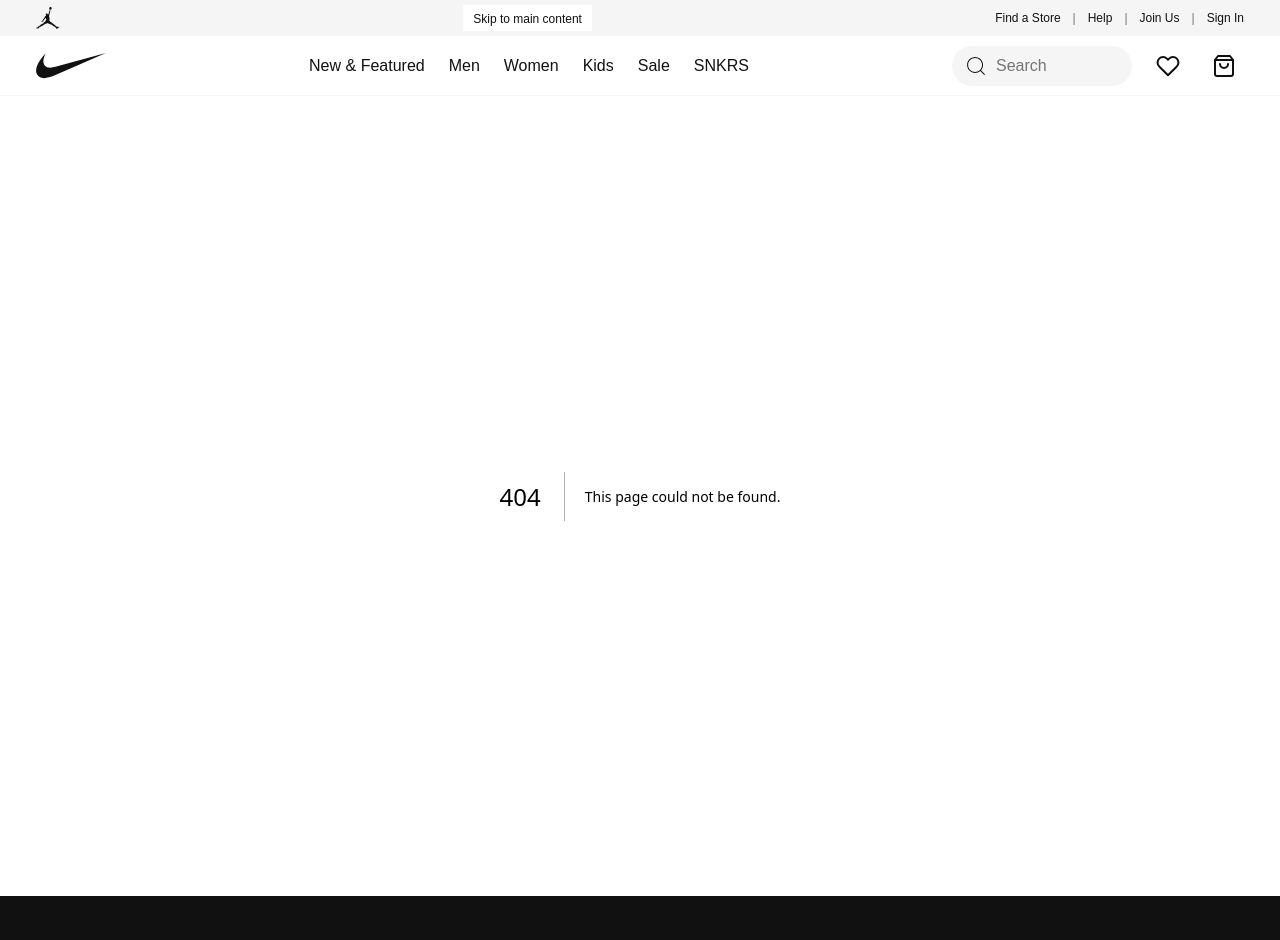
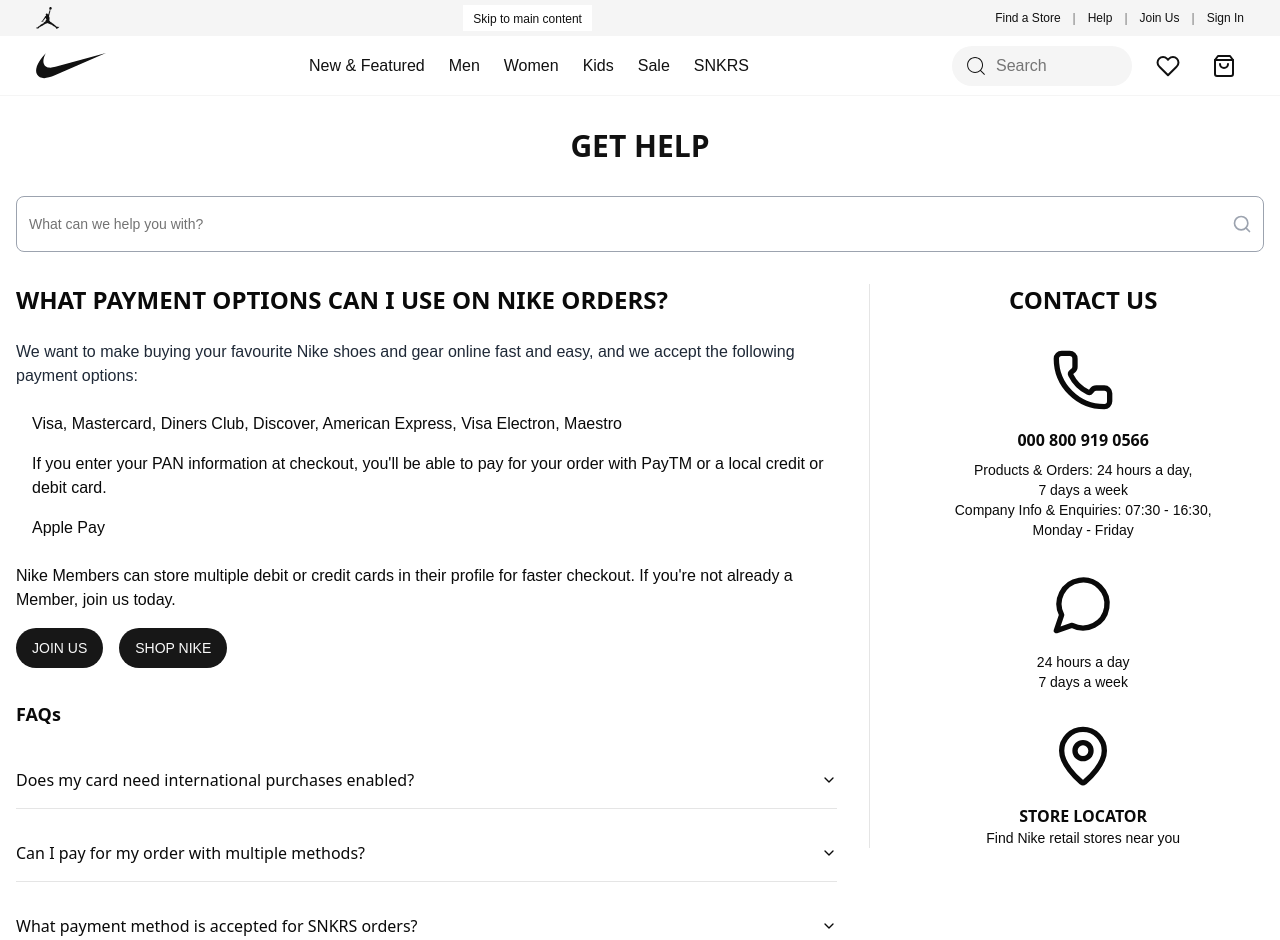
Before and after one commit to Zain-Ul-Abideen00/UIUX-Hackathon---Nextjs-Design-Jam-2024, a Next.js app: page /help in a window 1280 px wide. Before the commit this address had no page. Shown: the top 940 px of the page. Built offline with nearby package versions, Linux system fonts and the light colour scheme.

Commit message:
help page

```diff
--- a/src/app/globals.css
+++ b/src/app/globals.css
@@ -9,6 +9,17 @@ body {
 @layer utilities {
   .text-balance {
     text-wrap: balance;
+  }
+
+  /* Hide scrollbar for Chrome, Safari and Opera */
+  .no-scrollbar::-webkit-scrollbar {
+    display: none;
+  }
+
+  /* Hide scrollbar for IE, Edge and Firefox */
+  .no-scrollbar {
+    -ms-overflow-style: none;  /* IE and Edge */
+    scrollbar-width: none;  /* Firefox */
   }
 }
 
--- /dev/null
+++ b/src/app/help/page.tsx
@@ -0,0 +1,30 @@
+import ContactInfo from "@/components/help/Contact-Info"
+import FAQSection from "@/components/help/Faq-Section"
+import HelpHeader from "@/components/help/Help-Header"
+import PaymentInfo from "@/components/help/Payment-Info"
+import RelatedLinks from "@/components/help/Related-Links"
+import SearchBar from "@/components/help/Search-Bar"
+
+export default function HelpPage() {
+  return (
+    <div className="min-h-screen bg-white">
+      <div className="container mx-auto px-4 py-8">
+        <div className="space-y-8">
+          <HelpHeader />
+          <SearchBar />
+
+          <div className="grid grid-cols-1 lg:grid-cols-3 gap-8">
+            <div className="lg:col-span-2">
+              <PaymentInfo />
+              <FAQSection />
+              <RelatedLinks />
+            </div>
+            <div className="lg:col-span-1">
+              <ContactInfo />
+            </div>
+          </div>
+        </div>
+      </div>
+    </div>
+  )
+}
--- /dev/null
+++ b/src/components/help/Contact-Info.tsx
@@ -0,0 +1,45 @@
+import { Phone, MessageCircle, MapPin } from "lucide-react"
+
+export default function ContactInfo() {
+  return (
+    <div className="border-l pl-8 space-y-8 lg:sticky lg:top-8">
+      <h2 className="text-2xl font-bold text-center mb-8">CONTACT US</h2>
+
+      <div className="space-y-8">
+        {/* Phone Support */}
+        <div className="text-center">
+          <div className="flex justify-center mb-4">
+            <Phone className="h-16 w-16" />
+          </div>
+          <h3 className="font-bold">000 800 919 0566</h3>
+          <div className="mt-2 text-sm">
+            <p>Products & Orders: 24 hours a day,</p>
+            <p>7 days a week</p>
+            <p>Company Info & Enquiries: 07:30 - 16:30,</p>
+            <p>Monday - Friday</p>
+          </div>
+        </div>
+
+        {/* Chat Support */}
+        <div className="text-center">
+          <div className="flex justify-center mb-4">
+            <MessageCircle className="h-16 w-16" />
+          </div>
+          <div className="text-sm">
+            <p>24 hours a day</p>
+            <p>7 days a week</p>
+          </div>
+        </div>
+
+        {/* Store Locator */}
+        <div className="text-center">
+          <div className="flex justify-center mb-4">
+            <MapPin className="h-16 w-16" />
+          </div>
+          <h3 className="font-bold">STORE LOCATOR</h3>
+          <p className="text-sm">Find Nike retail stores near you</p>
+        </div>
+      </div>
+    </div>
+  )
+}
--- /dev/null
+++ b/src/components/help/Faq-Section.tsx
@@ -0,0 +1,42 @@
+import { Accordion, AccordionContent, AccordionItem, AccordionTrigger } from "@/components/ui/accordion"
+
+export default function FAQSection() {
+  return (
+    <div className="space-y-6 mt-8">
+      <h2 className="text-lg font-semibold">FAQs</h2>
+
+      <Accordion type="single" collapsible className="space-y-4">
+        <AccordionItem value="item-1">
+          <AccordionTrigger className="text-left">
+            Does my card need international purchases enabled?
+          </AccordionTrigger>
+          <AccordionContent>
+            Yes, we recommend asking your bank to enable international purchases on your card.
+            You will be notified at checkout if international purchases need to be enabled.
+            <p className="mt-4 text-sm">
+              Please note, some banks may charge a small transaction fee for international orders.
+            </p>
+          </AccordionContent>
+        </AccordionItem>
+
+        <AccordionItem value="item-2">
+          <AccordionTrigger className="text-left">
+            Can I pay for my order with multiple methods?
+          </AccordionTrigger>
+          <AccordionContent>
+            No, payment for Nike orders can't be split between multiple payment methods.
+          </AccordionContent>
+        </AccordionItem>
+
+        <AccordionItem value="item-3">
+          <AccordionTrigger className="text-left">
+            What payment method is accepted for SNKRS orders?
+          </AccordionTrigger>
+          <AccordionContent>
+            You can use any accepted credit card to pay for your SNKRS order.
+          </AccordionContent>
+        </AccordionItem>
+      </Accordion>
+    </div>
+  )
+}
--- /dev/null
+++ b/src/components/help/Help-Header.tsx
@@ -0,0 +1,7 @@
+export default function HelpHeader() {
+  return (
+    <h1 className="text-3xl font-bold text-center text-[#111111]">
+      GET HELP
+    </h1>
+  )
+}
--- /dev/null
+++ b/src/components/help/Payment-Info.tsx
@@ -0,0 +1,34 @@
+import { Button } from "../ui/Button";
+
+
+export default function PaymentInfo() {
+  return (
+    <div className="space-y-6">
+      <h1 className="text-2xl font-bold">
+        WHAT PAYMENT OPTIONS CAN I USE ON NIKE ORDERS?
+      </h1>
+
+      <p className="text-gray-800">
+        We want to make buying your favourite Nike shoes and gear online fast and easy, and we accept the following payment options:
+      </p>
+
+      <div className="space-y-4 pl-4">
+        <p>Visa, Mastercard, Diners Club, Discover, American Express, Visa Electron, Maestro</p>
+        <p>If you enter your PAN information at checkout, you'll be able to pay for your order with PayTM or a local credit or debit card.</p>
+        <p>Apple Pay</p>
+      </div>
+
+      <div className="space-y-4">
+        <p>
+          Nike Members can store multiple debit or credit cards in their profile for faster checkout.
+          If you're not already a Member, join us today.
+        </p>
+
+        <div className="flex gap-4">
+          <Button className="rounded-full">JOIN US</Button>
+          <Button className="rounded-full">SHOP NIKE</Button>
+        </div>
+      </div>
+    </div>
+  )
+}
--- /dev/null
+++ b/src/components/help/Related-Links.tsx
@@ -0,0 +1,25 @@
+import Link from "next/link"
+
+export default function RelatedLinks() {
+  return (
+    <div className="space-y-4 mt-8">
+      <h3 className="text-gray-500 uppercase">Related</h3>
+
+      <div className="space-y-4 pl-4">
+        <Link
+          href="/help/delivery-options"
+          className="block text-[#111111] hover:underline"
+        >
+          WHAT ARE NIKE'S DELIVERY OPTIONS?
+        </Link>
+
+        <Link
+          href="/help/free-delivery"
+          className="block text-[#111111] hover:underline"
+        >
+          HOW DO I GET FREE DELIVERY ON NIKE ORDERS?
+        </Link>
+      </div>
+    </div>
+  )
+}
--- /dev/null
+++ b/src/components/help/Search-Bar.tsx
@@ -0,0 +1,14 @@
+import { Search } from "lucide-react"
+import { Input } from "@/components/ui/input"
+
+export default function SearchBar() {
+  return (
+    <div className="relative">
+      <Input
+        placeholder="What can we help you with?"
+        className="pl-3 h-14 rounded-lg border-gray-400"
+      />
+      <Search className="absolute right-3 top-1/2 -translate-y-1/2 text-gray-400 h-5 w-5" />
+    </div>
+  )
+}
```
